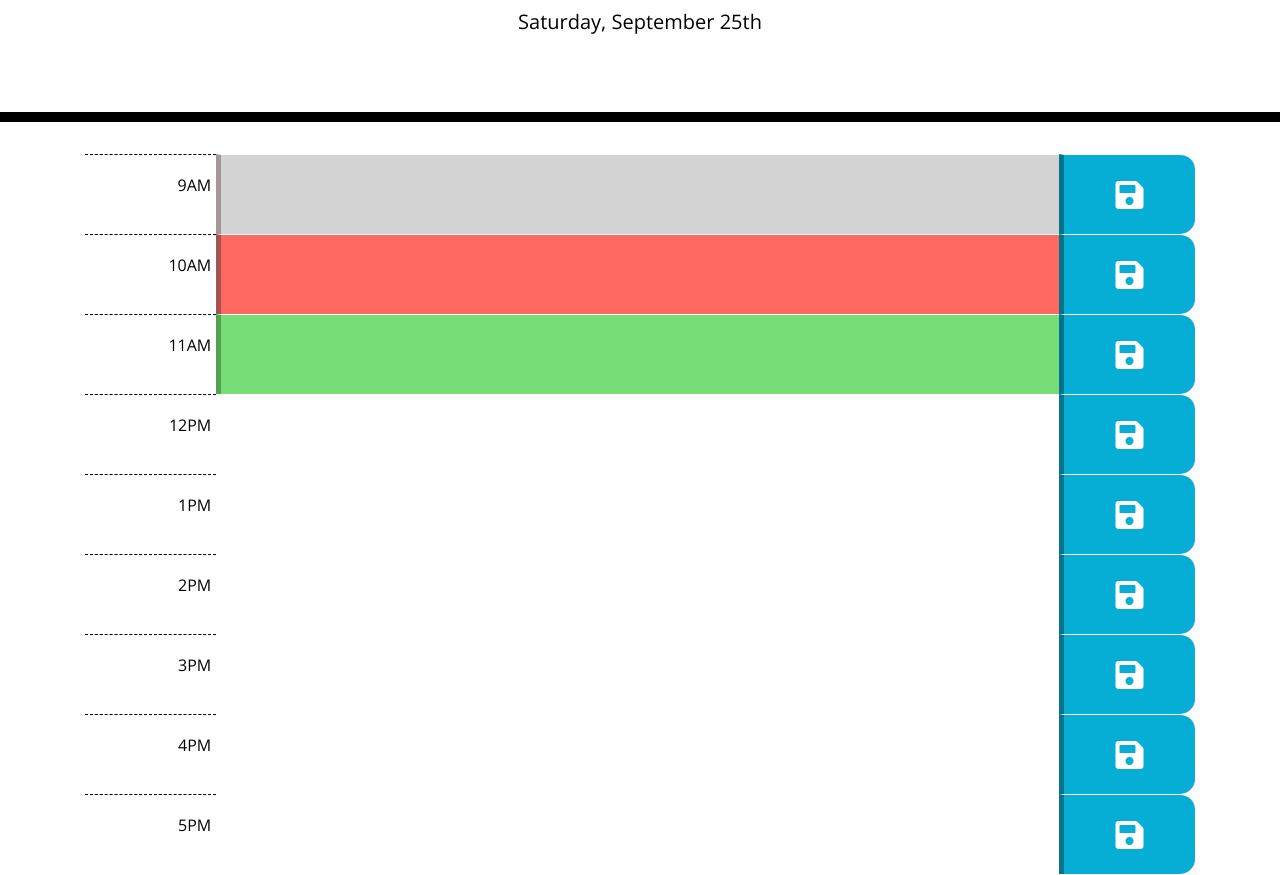
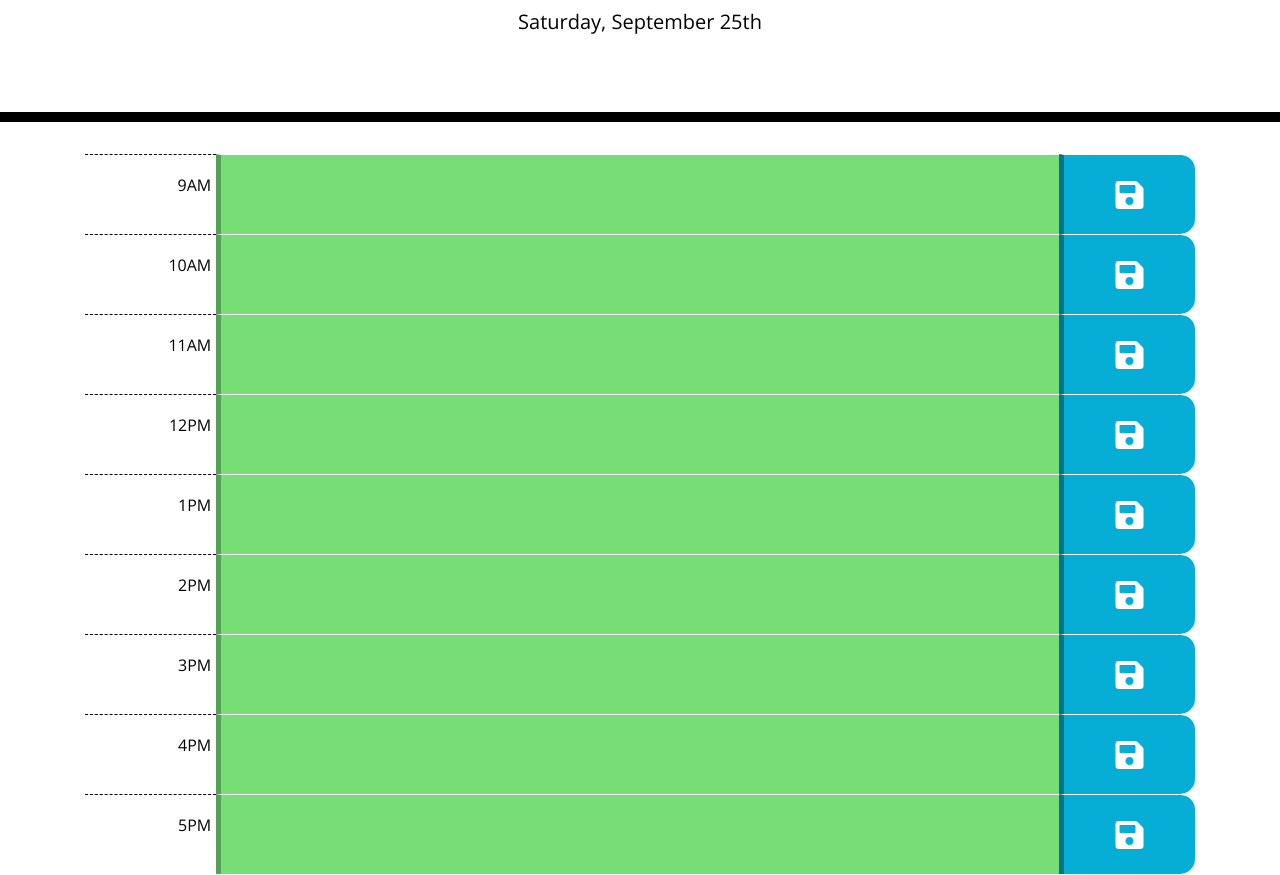
Before and after one commit to caitlinw29/day-planner, a plain HTML site: page index.html in a window 1280 px wide. Shown: the part 182-1057 px from the top of the page. Drawn offline with nearby package versions, Linux system fonts and the light colour scheme.

Commit message:
Add color functionality to javascript- past, present, and future

```diff
--- a/assets/js/script.js
+++ b/assets/js/script.js
@@ -3,8 +3,19 @@ var today = moment();
 $("#currentDay").text(today.format("dddd, MMMM Do"));
 
 //color-code blocks with past, present, and future classes
+var hour = parseInt(today.format("H"));
 
+$("[data-hour]").filter(function() {
+    return $(this).data("hour") < hour;
+}).addClass("past");
 
+$("[data-hour]").filter(function() {
+    return $(this).data("hour") == hour;
+}).addClass("present");
+
+$("[data-hour]").filter(function() {
+    return $(this).data("hour") > hour;
+}).addClass("future");
 
 
 //Save button saves entry to local storage
--- a/index.html
+++ b/index.html
@@ -24,37 +24,37 @@
 
   <body>
     <header class="jumbotron">
-      <h1 class="display-3">Work Day Scheduler</h1>
-      <p class="lead">A simple calendar app for scheduling your work day</p>
-      <p id="currentDay" class="lead"></p>
+        <h1 class="display-3">Work Day Scheduler</h1>
+        <p class="lead">A simple calendar app for scheduling your work day</p>
+        <p id="currentDay" class="lead"></p>
     </header>
     <div class="container">
         <div class="grid-item hour">9AM</div>
-        <div class="grid-item row past"><textarea></textarea></div>
+        <div class="grid-item row" data-hour="9"><textarea></textarea></div>
         <div class="grid-item saveBtn"><i class="fas fa-save"></i></div>
         <div class="grid-item hour">10AM</div>
-        <div class="grid-item row present"><textarea></textarea></div>
+        <div class="grid-item row" data-hour="10"><textarea></textarea></div>
         <div class="grid-item saveBtn"><i class="fas fa-save"></i></div>
         <div class="grid-item hour">11AM</div>
-        <div class="grid-item row future"><textarea></textarea></div>
+        <div class="grid-item row" data-hour="11"><textarea></textarea></div>
         <div class="grid-item saveBtn"><i class="fas fa-save"></i></div>
         <div class="grid-item hour">12PM</div>
-        <div class="grid-item row"><textarea></textarea></div>
+        <div class="grid-item row" data-hour="12"><textarea></textarea></div>
         <div class="grid-item saveBtn"><i class="fas fa-save"></i></div>
         <div class="grid-item hour">1PM</div>
-        <div class="grid-item row"><textarea></textarea></div>
+        <div class="grid-item row" data-hour="13"><textarea></textarea></div>
         <div class="grid-item saveBtn"><i class="fas fa-save"></i></div>
         <div class="grid-item hour">2PM</div>
-        <div class="grid-item row"><textarea></textarea></div>
+        <div class="grid-item row" data-hour="14"><textarea></textarea></div>
         <div class="grid-item saveBtn"><i class="fas fa-save"></i></div>
         <div class="grid-item hour">3PM</div>
-        <div class="grid-item row"><textarea></textarea></div>
+        <div class="grid-item row" data-hour="15"><textarea></textarea></div>
         <div class="grid-item saveBtn"><i class="fas fa-save"></i></div>
         <div class="grid-item hour">4PM</div>
-        <div class="grid-item row"><textarea></textarea></div>
+        <div class="grid-item row" data-hour="16"><textarea></textarea></div>
         <div class="grid-item saveBtn"><i class="fas fa-save"></i></div>
         <div class="grid-item hour">5PM</div>
-        <div class="grid-item row"><textarea></textarea></div>
+        <div class="grid-item row" data-hour="17"><textarea></textarea></div>
         <div class="grid-item saveBtn"><i class="fas fa-save"></i></div>
     </div>
 
```
